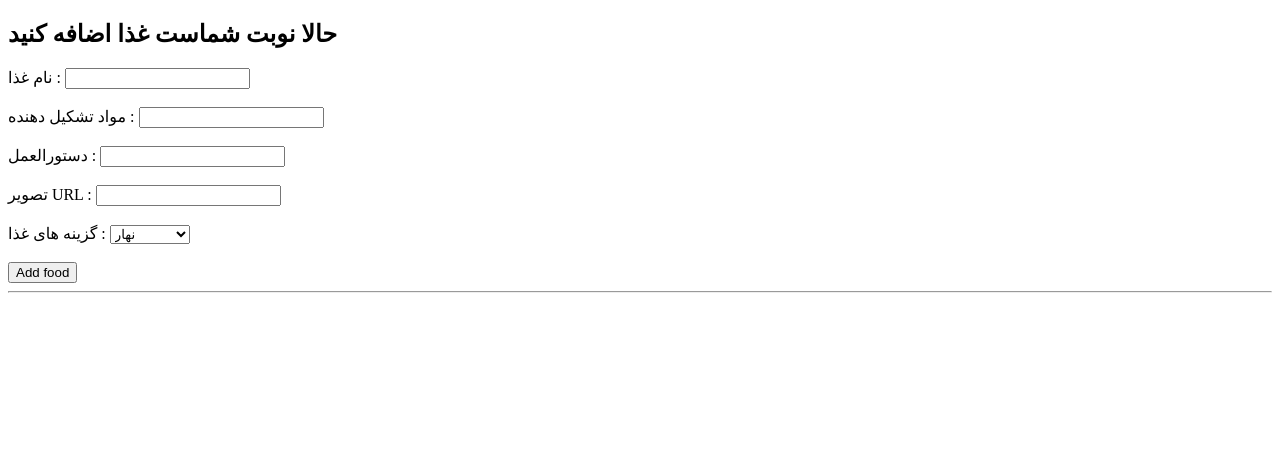
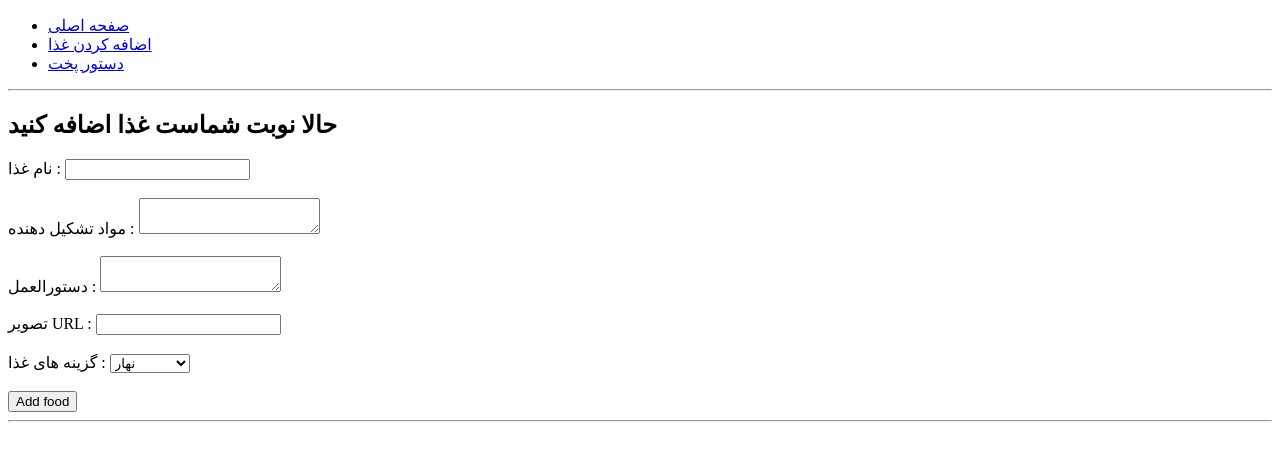
Before and after one commit to zahraz2110/index, a plain HTML site: page recipe list.html in a window 1280 px wide. Drawn offline with Linux system fonts and the light colour scheme.

Commit message:
Update recipe list.html

```diff
--- a/recipe list.html
+++ b/recipe list.html
@@ -6,16 +6,24 @@
     <title>Document</title>
 </head>
 <body>
+         <nav>
+            <ul>
+                <li><a href="index.html">صفحه اصلی</a></li>
+                <li><a href="recipe list.html">اضافه کردن غذا</a></li>
+                <li><a href="recipe detail.html">دستور پخت </a></li>
+            </ul>
+        </nav>
+    <hr>
     <form action="#" >
         <h2>حالا نوبت شماست غذا اضافه کنید</h2>
     <label for="x">نام غذا :</label>
     <input type="text" id="x" name="food"><br><br>
 
     <label for="y">مواد تشکیل دهنده :</label>
-    <input type="text" id="y"><br><br>
+    <textarea id="y" name="y" placeholder="برای مثال: روغن ,نمک و فلفل"> </textarea><br><br>
 
     <label for="t">دستورالعمل :</label>
-    <input type="text" id="t"><br><br>
+    <textarea name="t" id="t" aria-placeholder="برای مثال: مرحله اول خرد کردن پیاز"></textarea><br><br>
 
     <label for="o">تصویر URL :</label>
     <input type="url" name="food" id="o"><br><br>
```
